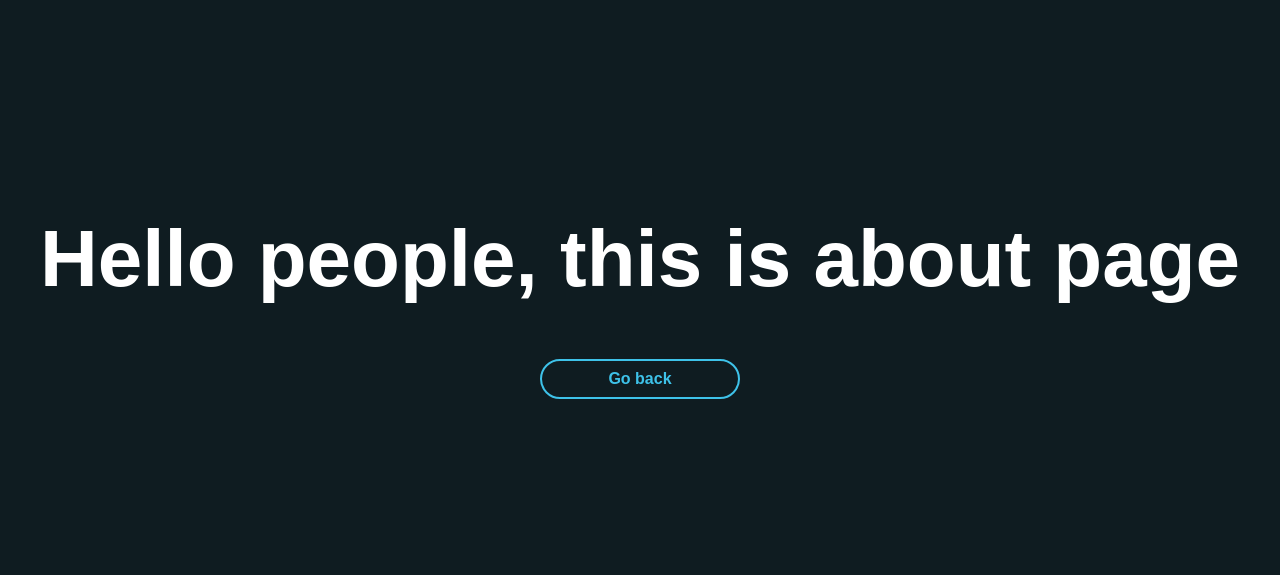
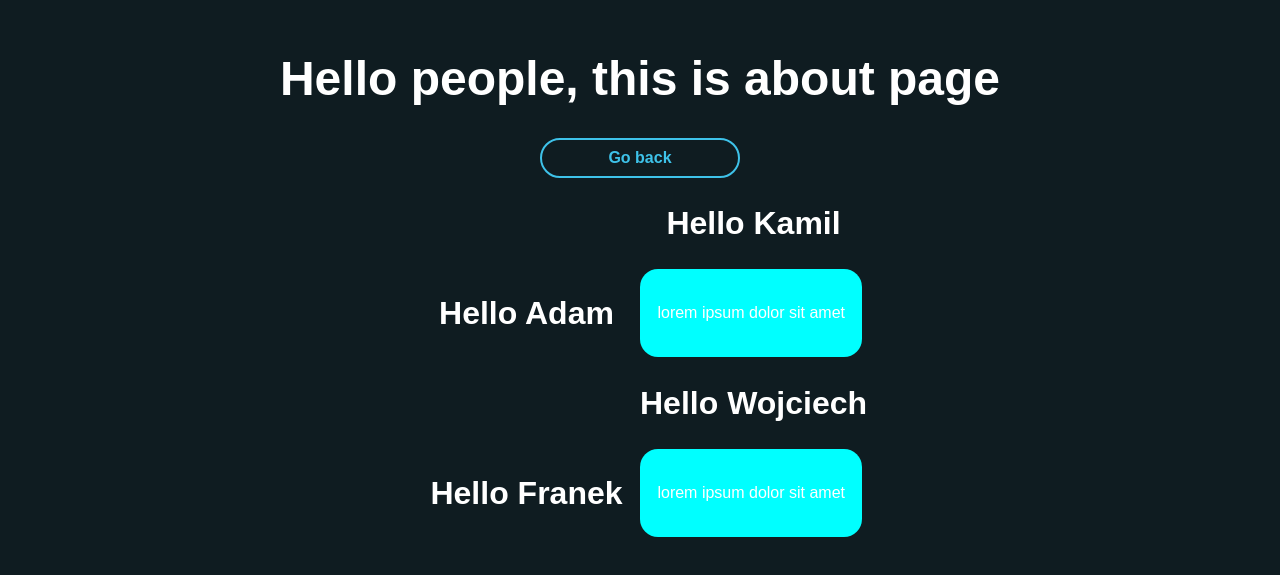
Before and after one commit to kamilluc/gatsby--styled-components, a Gatsby site: page /about in a window 1280 px wide. Shown: the part 121-696 px from the top of the page. Built offline with nearby package versions, Linux system fonts and the light colour scheme; Gatsby itself is replaced by a stand-in of ours.

Commit message:
exclude index.html from gitignore since it contains font import and mod about page with new components and data

```diff
--- a/src/pages/about.js
+++ b/src/pages/about.js
@@ -3,11 +3,61 @@ import Button from '../components/Button/Button';
 import Layout from '../layout/Layout'
 import H1 from '../components/H1/H1';
 import { Link } from 'gatsby'
+import styled from 'styled-components'
+
+const data = [
+    {
+        title: 'Hello Kamil'
+    },
+    {
+        title: 'Hello Adam',
+        ad: 'lorem ipsum dolor sit amet'
+    },
+    {
+        title: 'Hello Wojciech'
+    },
+    {
+        title: 'Hello Franek',
+        ad: 'lorem ipsum dolor sit amet'
+    }
+];
+
+const StyleWrapper = styled.div`
+    display: grid;
+    grid-template-columns: repeat(2, 1fr);
+`;
+
+const StyledH2 = styled.h2`
+    font-size: 2em;
+    font-family: 'Montserrat', sans-serif;
+    text-align: center;
+    color: ${({theme})=>theme.colors.white};
+    grid-column-start: ${({order})=>order%2===0 ? '2' : '1'};
+`;
+
+const StyledAd=styled.div`
+    display: flex;
+    justify-content: center;
+    align-items: center;
+    background: aqua;
+    border-radius: 18px;
+    height: 98%;
+    width: 98%;
+`;
 
 const AboutPage = () => (
     <Layout>
-    <H1 isBig={true}>Hello people, this is about page</H1>
+    <H1 isBig={false}>Hello people, this is about page</H1>
     <Button as={Link} to="/">Go back</Button>
+    <StyleWrapper>
+        {data.map((element, index)=>{
+            return(
+            <>
+                <StyledH2 order={index}>{element.title}</StyledH2>
+                {element.ad ? <StyledAd>{element.ad}</StyledAd> : null}
+            </>)
+        })}
+    </StyleWrapper>
   </Layout>
 );
 
```
Also changed, not shown: public/index.html (added, +18 -0 lines), 1 other file.
